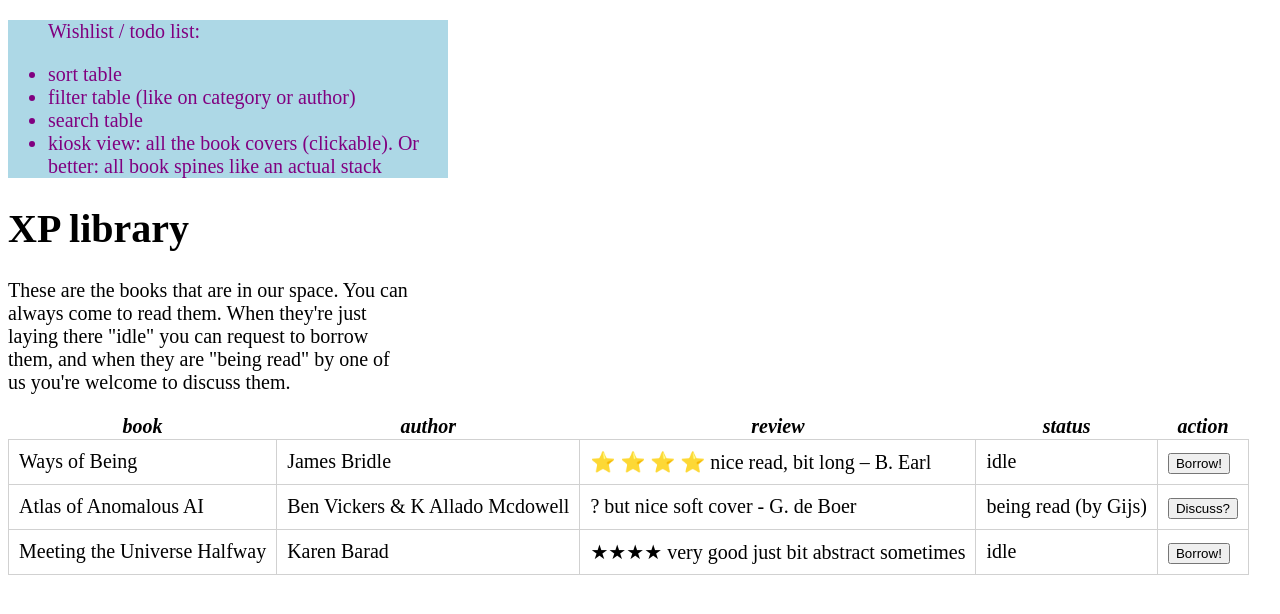
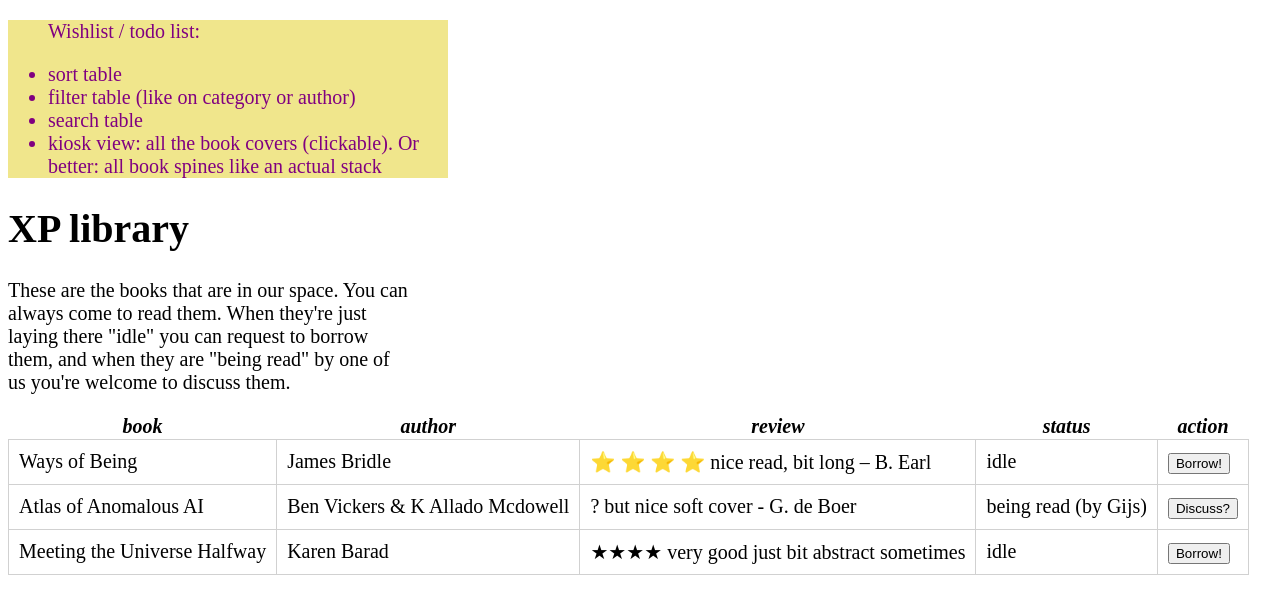
Before and after one commit to Extra-Practice-Code/space.extrapractice.space, a plain HTML site: page library/index.html in a window 1280 px wide. Drawn offline with Linux system fonts and the light colour scheme.

Commit message:
To do list fix

```diff
--- a/library/index.html
+++ b/library/index.html
@@ -54,7 +54,7 @@
 
 <body>
 
-    <ul style="width:400px; background-color:lightblue; color:purple;">  <p>Wishlist / todo list:</p>
+    <ul style="width:400px; background-color:khaki; color:purple;">  <p>Wishlist / todo list:</p>
         <li>sort table</li>
         <li>filter table (like on category or author)</li>
         <li>search table</li>
```
